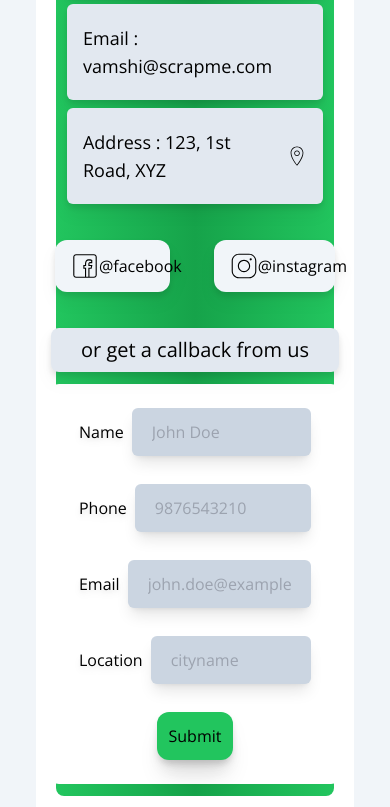
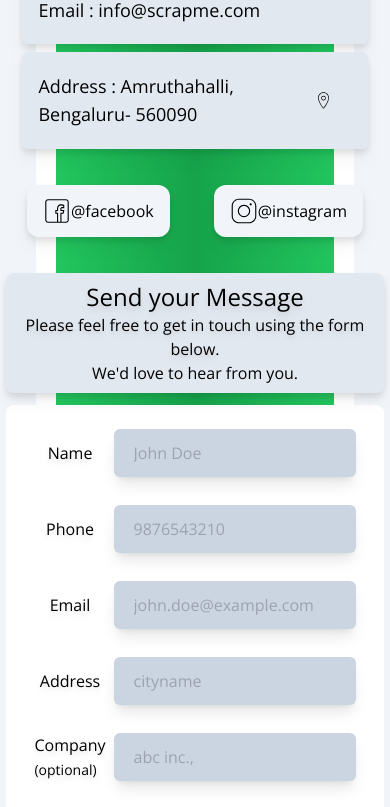
Before and after one commit to Lokie-codes/scrap-me-project-frontend, a React (Vite) app: page / in a window 390 px wide. Shown: the part 5600-6407 px from the top of the page. Built offline with nearby package versions, Linux system fonts and the light colour scheme.

Commit message:
Contact form updation

```diff
--- a/src/components/ContactUs.jsx
+++ b/src/components/ContactUs.jsx
@@ -1,4 +1,4 @@
-import React from 'react'
+import React, { useState } from 'react'
 import mapIcon from '../icons/map-icon.svg';
 import facebookIcon from '../icons/facebook-icon.svg';
 import instagramIcon from '../icons/instagram-icon.svg';
@@ -6,6 +6,19 @@ import contactPhoto from '../images/contact-photo.png';
 import callBackImg from '../images/callback-photo.png';
 
 const ContactUs = ({ contact }) => {
+
+    const [formData, setFormData] = useState({ name: "", email: "", phone: "", location: "", company: "", whatsapp: "", message: "" });
+
+    const handleChange = (event) => {
+        const { name, value } = event.target;
+        setFormData((prevFormData) => ({ ...prevFormData, [name]: value }));
+    };
+
+    const handleSubmit = (event) => {
+        event.preventDefault();
+        alert('Name : ${formData.name} ');
+    };
+
     return (
         <div className='contact-container bg-white mx-9 mt-3.5 rounded-lg p-5 gap-5'>
             <div className='contact-card grid items-center justify-center gap-3 sm:w-full bg-gradient-to-r from-green-500 via-green-600 to-green-500 rounded-lg'>
@@ -17,7 +30,7 @@ const ContactUs = ({ contact }) => {
                             <h3 className='bg-slate-200 px-4 py-5 rounded-md text-lg drop-shadow-lg'>Phone : {contact.phone}</h3>
                             <h3 className='bg-slate-200 px-4 py-5 rounded-md text-lg drop-shadow-lg'>Email : {contact.email} </h3>
                             <h3 className='bg-slate-200 px-4 py-5 rounded-md text-lg drop-shadow-lg flex gap-2'>Address : {contact.address}
-                                <button>
+                                <button className='p-3 m-2 w-21'>
                                     <img src={mapIcon} alt="map/icon" className='w-6 ' />
                                 </button>
                             </h3>
@@ -36,29 +49,44 @@ const ContactUs = ({ contact }) => {
                     <div className='w-1/3 m-3 p-5 sm:hidden md:hidden lg:w-1/3'>
                         <img src={callBackImg} alt="callback/png" />
                     </div>
-                    <div className='w-1/2 sm:w-fit md:w-fit lg:w-fit grid items-center justify-center m-3 gap-3'>
-                        <h2 className='text-xl text-center bg-slate-200 drop-shadow-lg rounded-lg px-3 py-2'>or get a callback from us</h2>
-                        <form className='grid items-center justify-center bg-white rounded-lg px-3 py-4 gap-3'>
+                    <div className=' sm:w-fit md:w-fit lg:w-fit grid items-center justify-center m-3 gap-3'>
+                        <div className='grid text-center justify-center bg-slate-200 drop-shadow-lg rounded-lg px-3 py-2 '>
+                            <h2 className='text-2xl drop-shadow-lg'>Send your Message</h2>
+                            <p className='text-md drop-shadow-md'>Please feel free to get in touch using the form below.</p>
+                            <p>We'd love to hear from you.</p>
+                        </div>
+                        <form onSubmit={handleSubmit} className='grid items-center justify-center bg-white rounded-lg px-3 py-4 gap-3'>
                             {/* Name */}
                             <div className='flex items-center justify-center gap-2 px-3 py-2 mx-1'>
-                                <label htmlFor="name" className='drop-shadow-md text-center m-1/2'>Name</label>
-                                <input type="text" placeholder='John Doe' autoComplete='name' className='shadow-lg m-1/2 px-5 py-3 rounded-md w-full bg-slate-300' id='name' name='name' />
+                                <label htmlFor="name" className='drop-shadow-md text-center w-1/4'>Name</label>
+                                <input type="text" placeholder='John Doe' autoComplete='name' value={formData.name} onChange={handleChange} className='shadow-lg px-5 py-3 rounded-md w-fit bg-slate-300' id='name' name='name' />
                             </div>
                             {/* Phone */}
                             <div className='flex items-center justify-center gap-2 px-3 py-2 mx-1'>
-                                <label htmlFor="phone" className='drop-shadow-md text-center m-1/2'>Phone</label>
-                                <input type="tel" name="phone" id="phone" autoComplete='tel' className='shadow-lg m-1/2 px-5 py-3 rounded-md w-full bg-slate-300' placeholder='9876543210' />
+                                <label htmlFor="phone" className='drop-shadow-md text-center w-1/4'>Phone</label>
+                                <input type="tel" name="phone" id="phone" autoComplete='tel' value={formData.phone} onChange={handleChange} className='shadow-lg m-1/2 px-5 py-3 rounded-md w-fit bg-slate-300' placeholder='9876543210' />
                             </div>
                             {/* Email */}
                             <div className='flex items-center justify-center gap-2 px-3 py-2 mx-1'>
-                                <label htmlFor="email" className='drop-shadow-md text-center m-1/2'>Email</label>
-                                <input type="email" name="email" id="email" autoComplete='email' className='shadow-lg m-1/2 px-5 py-3 rounded-md w-full bg-slate-300' placeholder='john.doe@example.com' />
+                                <label htmlFor="email" className='drop-shadow-md text-center w-1/4'>Email</label>
+                                <input type="email" name="email" id="email" autoComplete='email' value={formData.email} onChange={handleChange} className='shadow-lg px-5 py-3 rounded-md w-fit bg-slate-300' placeholder='john.doe@example.com' />
                             </div>
-                            {/* Location */}
+                            {/* Address */}
                             <div className='flex items-center justify-center gap-2 px-3 py-2 mx-1'>
-                                <label htmlFor="location" className='drop-shadow-md text-center m-1/2 '>Location</label>
-                                <input type="text" name="location" id="location" className='shadow-lg m-1/2 px-5 py-3 rounded-md w-full bg-slate-300' autoComplete='address-level2' placeholder='cityname' />
+                                <label htmlFor="location" className='drop-shadow-md text-center w-1/4 '>Address</label>
+                                <input type="text" name="location" id="location" autoComplete="street-address" className='shadow-lg  px-5 py-3 rounded-md w-fit bg-slate-300' value={formData.location} onChange={handleChange} placeholder='cityname' />
                             </div>
+                            {/* Company Name */}
+                            <div className='flex items-center justify-center gap-2 px-3 py-2 mx-1'>
+                                <label htmlFor="company" className='drop-shadow-md  w-1/4'>Company <span className='text-sm'>(optional)</span></label>
+                                <input type="text" placeholder='abc inc.,' autoComplete='organization' value={formData.company} onChange={handleChange} className='shadow-lg  px-5 py-3 rounded-md w-fit bg-slate-300' id='company' name='company' />
+                            </div>
+                            {/* Message */}
+                            <div className='flex items-center justify-center gap-2 px-3 py-2 mx-1'>
+                                <label htmlFor="message" className='drop-shadow-md text-center w-1/4'>Message </label>
+                                <textarea type="textarea" placeholder='your message here' value={formData.message} onChange={handleChange} className='shadow-lg h-[15vh] px-5 py-3 rounded-md w-fit bg-slate-300 ' id='message' name='message' />
+                            </div>
+
                             <div className='flex items-center justify-center'>
                                 <button type="submit" className='rounded-xl drop-shadow-lg shadow-xl bg-green-500 m-2 p-3'>Submit</button>
                             </div>
--- a/src/data/scrapmedata.js
+++ b/src/data/scrapmedata.js
@@ -84,11 +84,11 @@ export const aboutus = {
 
 export const contactus = {
     "name" : "Vamshinath Reddy K",
-    "phone" : "+91 9876543210",
-    "email" : "vamshi@scrapme.com",
+    "phone" : "+91 9666622690",
+    "email" : "info@scrapme.com",
     "facebook" : "https://www.facebook.com/scrapme",
     "instagram" : "https://www.instagram.com/scrapme",
-    "address" : "123, 1st Road, XYZ",
+    "address" : "Amruthahalli, Bengaluru- 560090",
     "hours": "Monday - Friday: 9am - 5pm",
     "map": "https://www.google.com/maps?q=scrapme"
 };
```
